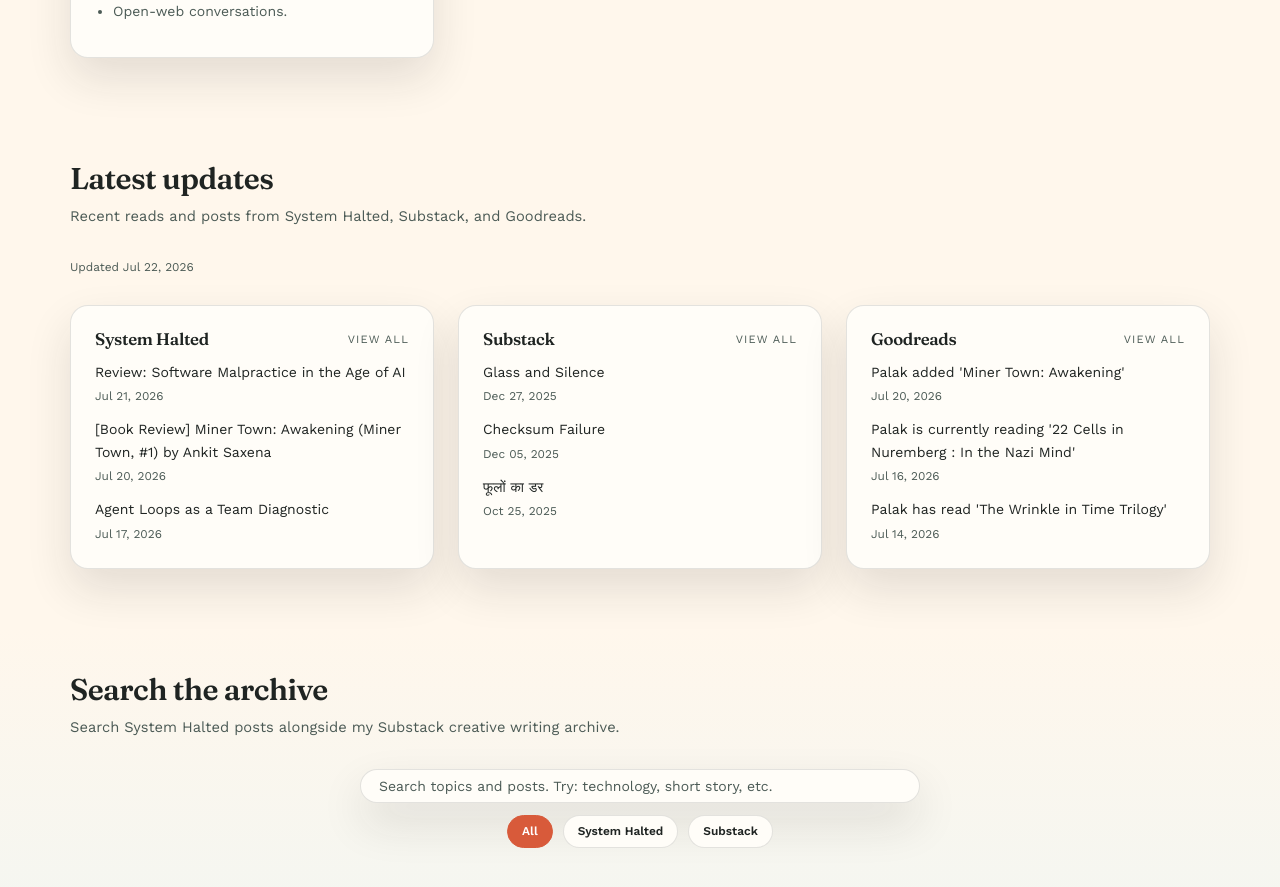
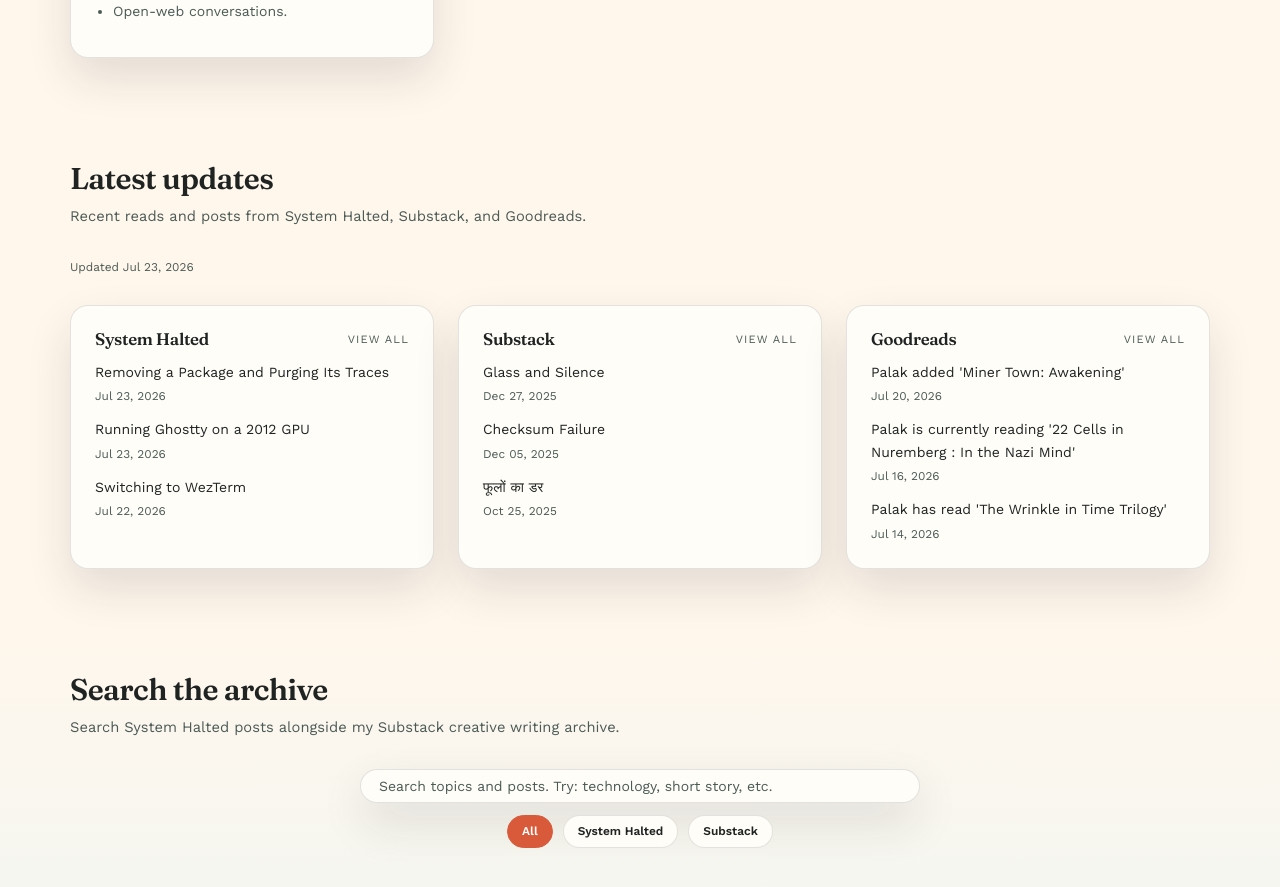
Before and after one commit to systemhalted/about-me, a Jekyll site: the page built from index.html, in a window 1280 px wide and 900 px high, scrolled down 2331 px. Shown: the top 887 px of the window. Built offline with Jekyll 4.4.1, drawn with Linux system fonts in a browser that asks for light colours; nearby versions of some CDN libraries.

Commit message:
refresh content feeds

```diff
--- a/_data/latest_sources.json
+++ b/_data/latest_sources.json
@@ -1,5 +1,5 @@
 {
-  "updated_at": "2026-07-22T05:29:15Z",
+  "updated_at": "2026-07-23T05:34:32Z",
   "sources": [
     {
       "id": "systemhalted",
@@ -8,19 +8,19 @@
       "feed_url": "https://systemhalted.in/feed.xml",
       "items": [
         {
-          "title": "Review: Software Malpractice in the Age of AI",
-          "url": "https://systemhalted.in/2026/07/21/review-software-malpractice-in-the-age-of-ai/",
-          "published": "2026-07-21T00:00:00Z"
+          "title": "Removing a Package and Purging Its Traces",
+          "url": "https://systemhalted.in/2026/07/23/removing-a-package-and-purging-its-traces/",
+          "published": "2026-07-23T05:30:00Z"
         },
         {
-          "title": "[Book Review] Miner Town: Awakening (Miner Town, #1) by Ankit Saxena",
-          "url": "https://systemhalted.in/2026/07/20/book-review-miner-town-awakening-by-ankit-saxena/",
-          "published": "2026-07-20T00:00:00Z"
+          "title": "Running Ghostty on a 2012 GPU",
+          "url": "https://systemhalted.in/2026/07/23/running-ghostty-on-a-2012-gpu/",
+          "published": "2026-07-23T04:30:00Z"
         },
         {
-          "title": "Agent Loops as a Team Diagnostic",
-          "url": "https://systemhalted.in/2026/07/17/agent-loops-as-a-team-diagnostic/",
-          "published": "2026-07-17T00:00:00Z"
+          "title": "Switching to WezTerm",
+          "url": "https://systemhalted.in/2026/07/22/wezterm-setup/",
+          "published": "2026-07-22T14:00:00Z"
         }
       ]
     },
```
